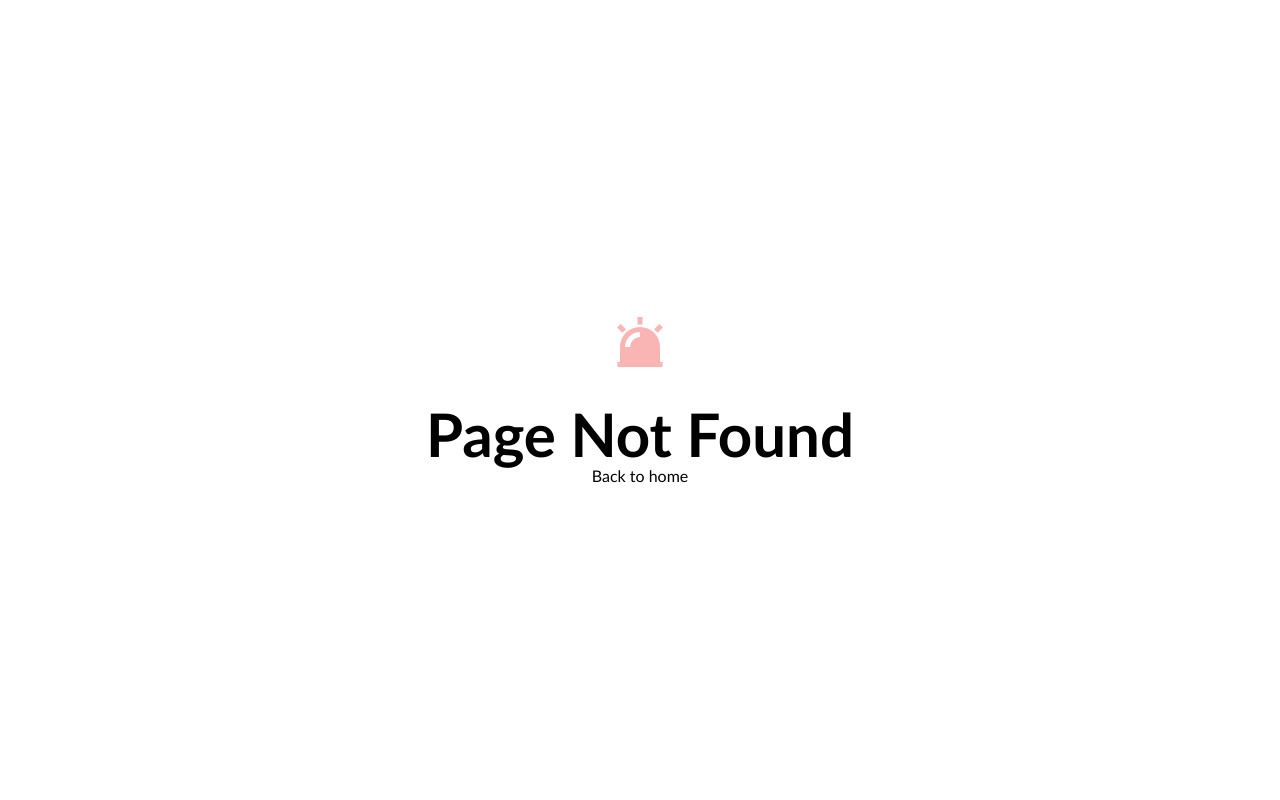
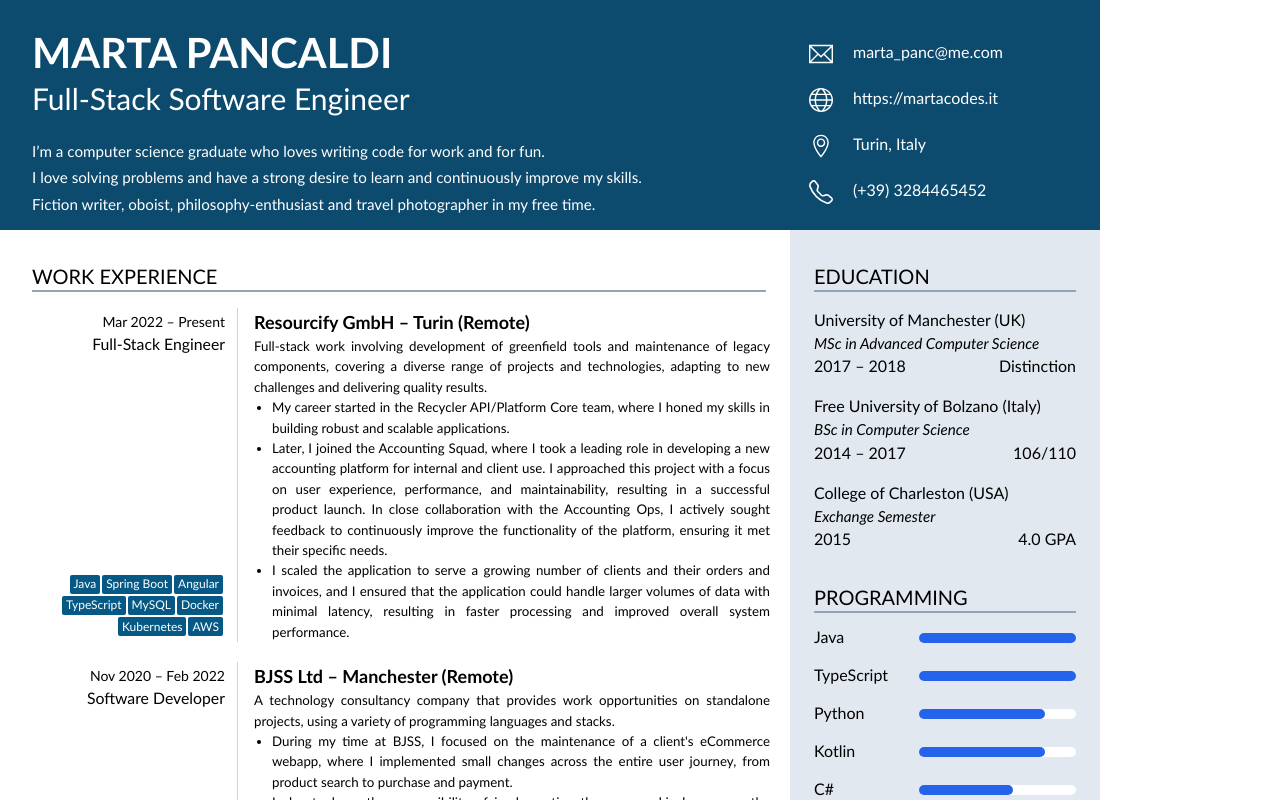
Before and after one commit to martapanc/cv-maker, a Next.js app: page /puppeteer in a window 1280 px wide. Before the commit this address had no page. Shown: the top 800 px of the page. Built offline with nearby package versions, Linux system fonts and the light colour scheme.

Commit message:
feat: add Puppeteer approach

```diff
--- a/package.json
+++ b/package.json
@@ -23,6 +23,7 @@
     "jspdf": "^2.5.1",
     "lucide-react": "^0.291.0",
     "next": "^14.0.1",
+    "puppeteer": "^22.1.0",
     "raw-loader": "^4.0.2",
     "react": "^18.2.0",
     "react-dom": "^18.2.0",
--- /dev/null
+++ b/src/app/puppeteer/page.tsx
@@ -0,0 +1,13 @@
+'use client';
+
+import React from 'react';
+
+import CvDocument from '@/components/cv/Cv';
+
+export default function PuppeteerPage() {
+  return (
+    <main className='w-[1100px]'>
+      <CvDocument />
+    </main>
+  );
+}
--- a/src/components/cv/Cv.tsx
+++ b/src/components/cv/Cv.tsx
@@ -25,7 +25,7 @@ const CvDocument = () => {
     >
       <Header {...header} />
 
-      <div className={clsx('flex', `h-[2890px]`)}>
+      <div className={clsx('flex', `h-[${onePageHeight * 2}px]`)}>
         <Body {...body} />
         <Sidebar {...sidebar} />
       </div>
--- a/src/components/cv/sections/Body.tsx
+++ b/src/components/cv/sections/Body.tsx
@@ -68,7 +68,7 @@ const Body = (props: BodyProps) => {
         </div>
       </div>
 
-      <div className='projects' aria-label='Projects'>
+      <div className='projects pt-1.5' aria-label='Projects'>
         <div className='py-2 pe-3 ps-5'>
           <div className='pb-4'>
             <SectionHeader title='Projects' />
--- a/src/components/cv/sections/Sidebar.tsx
+++ b/src/components/cv/sections/Sidebar.tsx
@@ -82,7 +82,7 @@ const Sidebar = (props: SidebarProps) => {
         ))}
       </div>
 
-      <div className='awards mt-5' aria-label='Awards & Achievements'>
+      <div className='awards mt-[70px]' aria-label='Awards & Achievements'>
         <SectionHeader title='Awards & Achievements' />
 
         {props.awards.map((award, id) => (
@@ -93,7 +93,7 @@ const Sidebar = (props: SidebarProps) => {
         ))}
       </div>
 
-      <div className='hobbies mt-12' aria-label='Hobbies & Activities'>
+      <div className='hobbies mt-7' aria-label='Hobbies & Activities'>
         <div className='mb-5'>
           <SectionHeader title='Hobbies & Activities' />
         </div>
--- a/src/data/data.json
+++ b/src/data/data.json
@@ -106,7 +106,7 @@
       {
         "year": 2023,
         "title": "PokémonGo Connect",
-        "description": "working on a plaTorm that allows players of PokémonGo to find friends from all over the world, based on an algorithm to find “matches” for region-based challenges (e.g., player from region A, looking for players from B, C, D, and not E), raids and other activities."
+        "description": "working on a platform that allows players of PokémonGo to find friends from all over the world, based on an algorithm to find “matches” for region-based challenges (e.g., player from region A, looking for players from B, C, D, and not E), raids and other activities."
       },
       {
         "year": 2022,
```
Also changed, not shown: generatePDF.js (added, +19 -0 lines), 2 other files (tests, documents, lock files or other folders).
